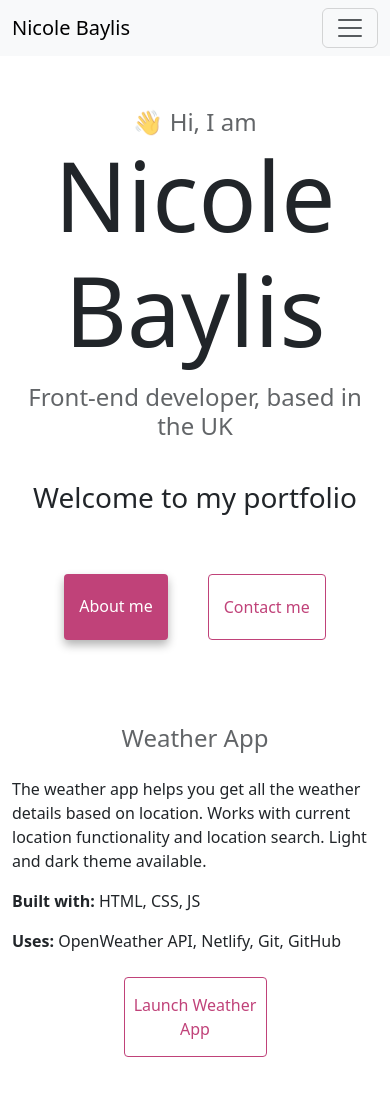
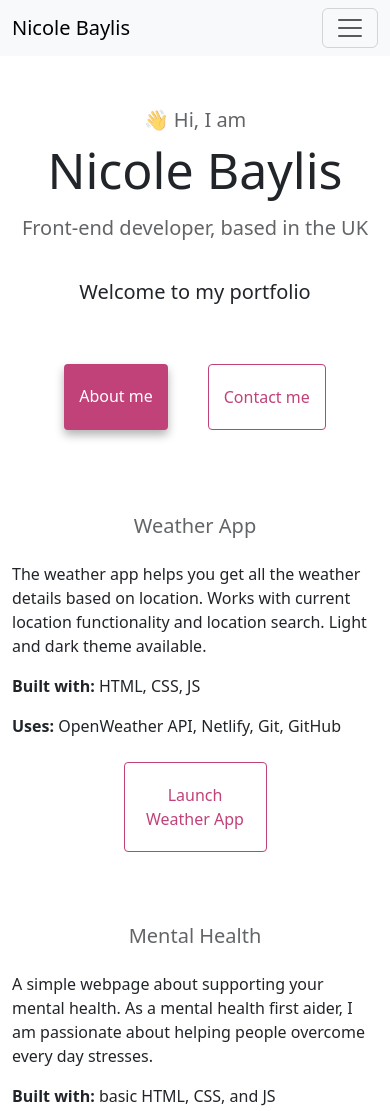
Before and after one commit to NicoleBay/Responsive_Portfolio, a plain HTML site: page index.html in a window 390 px wide. Shown: the top 1111 px of the page. Drawn offline with nearby package versions, Linux system fonts and the light colour scheme.

Commit message:
Improved heading size on small screen

```diff
--- a/index.html
+++ b/index.html
@@ -60,7 +60,7 @@
 
     <!-- introduction start -->
     <h2 class="pt-5 text-center">👋 Hi, I am</h2>
-    <h1 class="text-center">Nicole Baylis</h1>
+    <h1 class="text-center mt-2">Nicole Baylis</h1>
     <h2 class="m-3 text-center">Front-end developer, based in the UK</h2>
     <br />
     <h3 class="text-center">Welcome to my portfolio</h3>
@@ -171,7 +171,7 @@
             <a
               href="https://main--amazing-toffee-4dac78.netlify.app/"
               target="_blank"
-              class="project-link"
+              class="project-link d-flex justify-content-center"
               title="Mental Health project"
               >Launch Mental Health webpage</a
             >
@@ -182,7 +182,7 @@
           <img
             src="/figures/mental-health-project.jpg"
             alt="mental-health-project"
-            class="img-fluid custom-bg rounded d-none d-sm-block mental-health"
+            class="img-fluid custom-bg rounded d-none d-sm-block mental-health d-flex justify-content-center"
           />
         </div>
       </div>
--- a/src/style.css
+++ b/src/style.css
@@ -78,9 +78,8 @@ h3 {
 }
 
 .project-link {
-  justify-content: center;
   border-radius: 4px;
-  padding: 15px 5px;
+  padding: 20px 15px;
   text-decoration: none;
   color: var(--primary-color);
   border: 1px solid var(--primary-color);
@@ -92,4 +91,13 @@ h3 {
     text-align: center;
     margin: 0 20px;
   }
+
+  h1 {
+    font-size: 50px;
+  }
+
+  h2,
+  h3 {
+    font-size: 20px;
+  }
 }
```
Also changed, not shown: about.html (+1 -1 lines), contact.html (+1 -1 lines).
